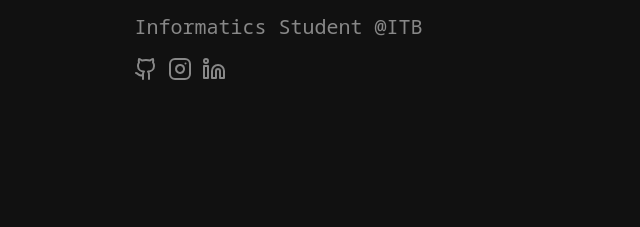
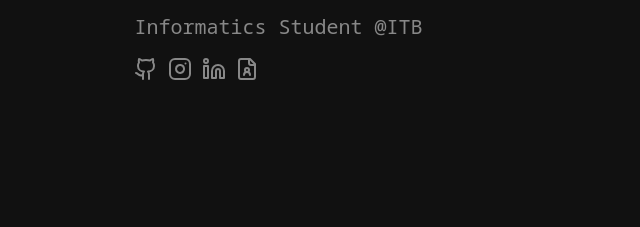
Before and after one commit to RayhanFadhlan/vanilla-portfolio, a plain HTML site: page index.html in a window 1280 px wide. Shown: the part 476-703 px from the top of the page, 0-640 px from the left. Drawn offline with Linux system fonts and the light colour scheme.

Commit message:
feat : add cv

```diff
--- a/index.html
+++ b/index.html
@@ -44,6 +44,12 @@
                 >
                   <img src="resources/icons/linkedin.svg"  alt="linkedin"/>
                 </a>
+                <a
+                href="resources/pdfs/CV_Rayhan Fadhlan.pdf"
+                target="_blank"
+              >
+                <img src="resources/icons/cv.svg"  alt="cv"/>
+              </a>
               </div>
             </div>
             <div>
```
Also changed, not shown: resources/icons/cv.svg (added), 1 other file.
